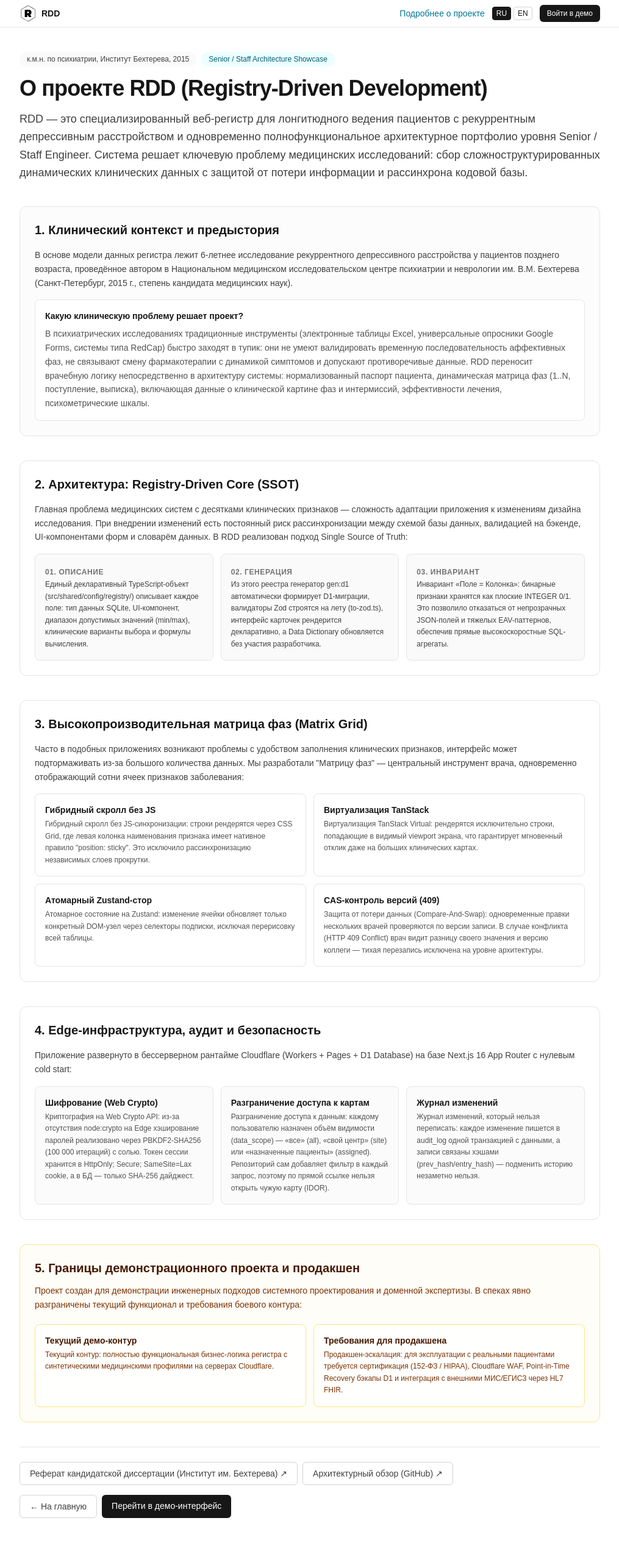
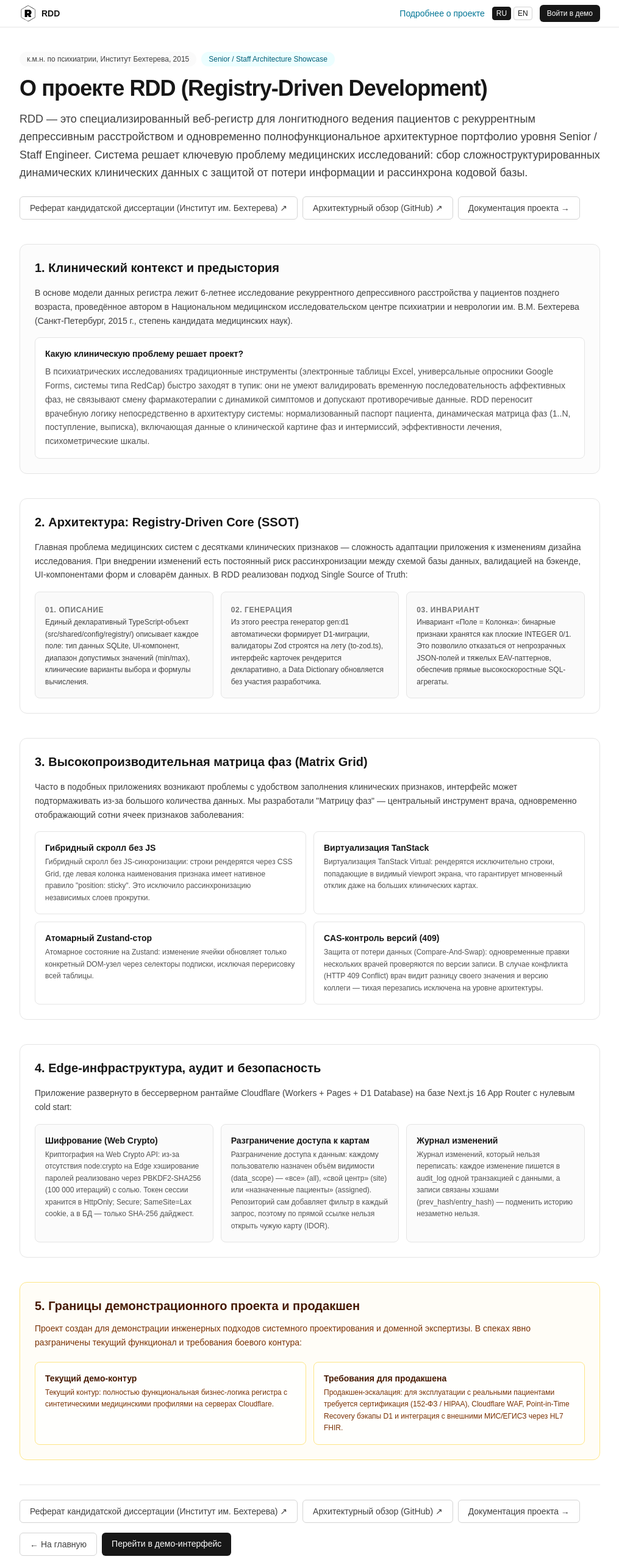
Before and after one commit to denzakh/rdd, a Next.js app: page /about in a window 1280 px wide. Shown: the top 2566 px of the page at 61% size, without its empty margins (132-1147 px from the left). Before the commit the page ends 2529 px from the top, so only its background shows below. Built offline with nearby package versions, Linux system fonts and the light colour scheme; no server answers.

Commit message:
о проекте

```diff
--- a/app/about/page.tsx
+++ b/app/about/page.tsx
@@ -13,6 +13,15 @@ export default async function AboutPage() {
     getDict('landing'),
     getDict('about'),
   ])
+
+  const links = [
+    { key: 'thesis', label: about.thesisLink, href: about.thesisUrl, external: true },
+    { key: 'arch', label: about.docsLink, href: about.docsUrl, external: true },
+    { key: 'docs-hub', label: about.docsHubLink, href: about.docsHubUrl, external: false },
+  ]
+
+  const linkClass =
+    'rounded-md border border-neutral-300 px-4 py-2 text-sm font-medium text-neutral-700 hover:bg-neutral-100'
 
   return (
     <div className="min-h-screen bg-white">
@@ -35,6 +44,27 @@ export default async function AboutPage() {
           </h1>
 
           <p className="text-base leading-relaxed text-neutral-700 sm:text-lg">{about.intro}</p>
+
+          {/* Links: дублируются внизу страницы (см. секцию 6). */}
+          <nav className="flex flex-wrap gap-2 pt-2">
+            {links.map((link) =>
+              link.external ? (
+                <a
+                  key={link.key}
+                  href={link.href}
+                  target="_blank"
+                  rel="noreferrer"
+                  className={linkClass}
+                >
+                  {link.label} ↗
+                </a>
+              ) : (
+                <Link key={link.key} href={link.href} className={linkClass}>
+                  {link.label} →
+                </Link>
+              )
+            )}
+          </nav>
         </header>
 
         {/* 1. Clinical Context */}
@@ -145,22 +175,23 @@ export default async function AboutPage() {
         {/* 6. External Links & CTA */}
         <section className="flex flex-wrap items-center justify-between gap-4 border-t border-neutral-200 pt-6">
           <div className="flex flex-wrap gap-2">
-            <a
-              href={about.thesisUrl}
-              target="_blank"
-              rel="noreferrer"
-              className="rounded-md border border-neutral-300 px-4 py-2 text-sm font-medium text-neutral-700 hover:bg-neutral-100"
-            >
-              {about.thesisLink} ↗
-            </a>
-            <a
-              href={about.docsUrl}
-              target="_blank"
-              rel="noreferrer"
-              className="rounded-md border border-neutral-300 px-4 py-2 text-sm font-medium text-neutral-700 hover:bg-neutral-100"
-            >
-              {about.docsLink} ↗
-            </a>
+            {links.map((link) =>
+              link.external ? (
+                <a
+                  key={link.key}
+                  href={link.href}
+                  target="_blank"
+                  rel="noreferrer"
+                  className={linkClass}
+                >
+                  {link.label} ↗
+                </a>
+              ) : (
+                <Link key={link.key} href={link.href} className={linkClass}>
+                  {link.label} →
+                </Link>
+              )
+            )}
           </div>
 
           <div className="flex flex-wrap gap-2">
--- a/src/shared/lib/intl/dictionaries/en.ts
+++ b/src/shared/lib/intl/dictionaries/en.ts
@@ -247,6 +247,8 @@ export const en: DictShape = {
       'https://github.com/denzakh/rdd-late-life-thesis/blob/main/en/abstract/abstract.en.md',
     docsLink: 'Architecture Overview (GitHub)',
     docsUrl: 'https://github.com/denzakh/rdd/blob/main/docs/en/architecture-overview.md',
+    docsHubLink: 'Project Documentation',
+    docsHubUrl: '/docs',
     backHome: '← Back to Home',
     openDemo: 'Open Demo Interface',
   },
--- a/src/shared/lib/intl/dictionaries/ru.ts
+++ b/src/shared/lib/intl/dictionaries/ru.ts
@@ -94,7 +94,7 @@ export const ru = {
     badge: 'к.м.н. по психиатрии, Институт Бехтерева, 2015',
     title: 'RDD — Регистр депрессивных расстройств',
     subtitle:
-      'Специализированный клинический веб-регистр для лонгитюдного исследования депрессий позднего возраста. Демонстрация навыков разработчика уровня Senior/Architect по созданию медицинских приложений',
+      'Специализированный клинический веб-регистр для лонгитюдного исследования депрессий позднего возраста. Демонстрация навыков разработчика уровня Senior/Architect по созданию медицинских приложений.',
     domainNote:
       'Разработан на стыке медицины и IT. Основан на реальном 6-летнем клиническом исследовании автора.',
     login: 'Войти в демо',
@@ -223,6 +223,8 @@ export const ru = {
       'https://github.com/denzakh/rdd-late-life-thesis/blob/main/ru/abstract/abstract.ru.md',
     docsLink: 'Архитектурный обзор (GitHub)',
     docsUrl: 'https://github.com/denzakh/rdd/blob/main/docs/ru/architecture-overview.md',
+    docsHubLink: 'Документация проекта',
+    docsHubUrl: '/docs',
     backHome: '← На главную',
     openDemo: 'Перейти в демо-интерфейс',
   },
```
